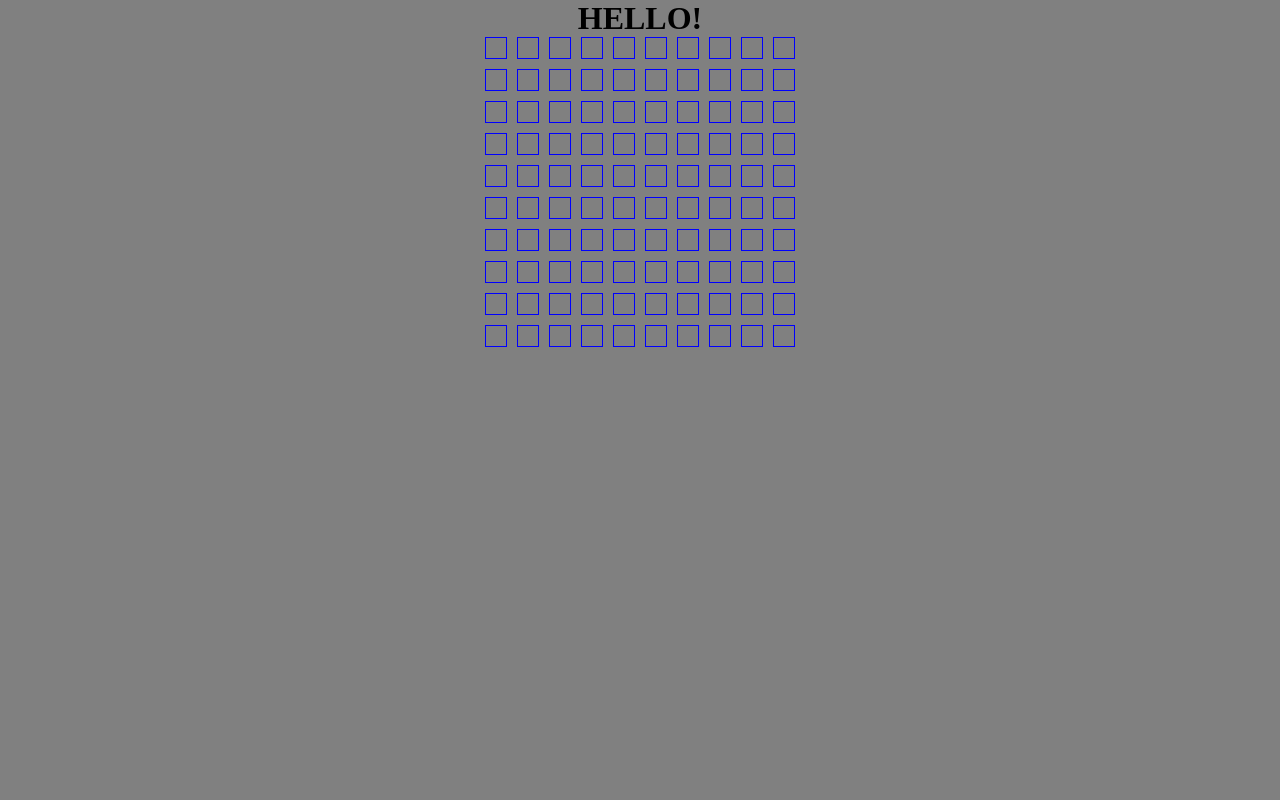
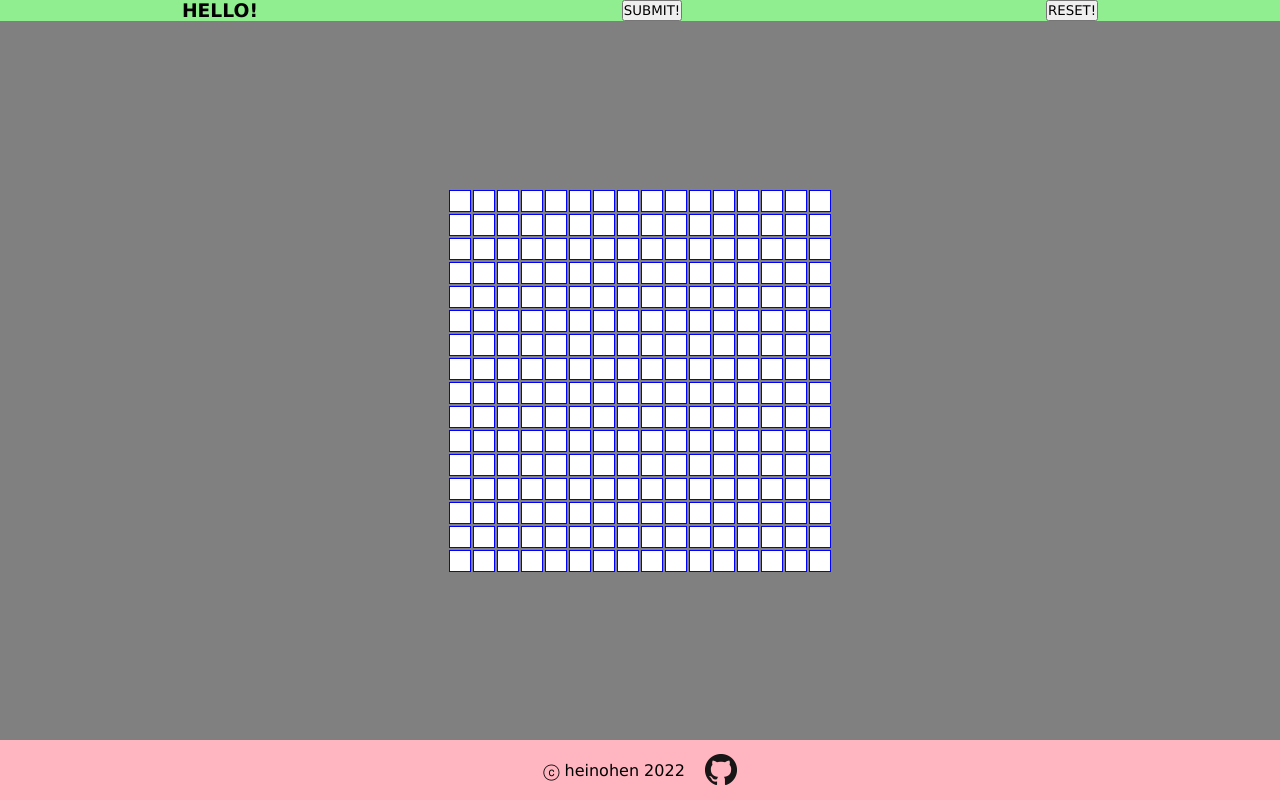
Before and after one commit to heinohen/etch-a-sketch, a plain HTML site: page index.html in a window 1280 px wide. Drawn offline with Linux system fonts and the light colour scheme.

Commit message:
working site, and added github link

```diff
--- a/index.html
+++ b/index.html
@@ -8,8 +8,9 @@
     <link rel ="stylesheet" href ="style.css">
 </head>
 <body>
-    <h1>HELLO!</h1>
+    <div class = "settings" id = 'setup'></div>
     <div class = "grid" id = 'container'></div>
+    <div class = "footer" id = 'footer'></div>
     <script src="javascript.js">
     </script>
 </body>
--- a/javascript.js
+++ b/javascript.js
@@ -1,21 +1,74 @@
+
+// create page structure
+const setup = document.querySelector("#setup");
 const container = document.querySelector("#container");
+const footer = document.querySelector('#footer');
 
 
+// setup
+const headText = document.createElement('h3');
+headText.innerHTML = "HELLO!";
+setup.appendChild(headText);
 
+// submit button
+const submitButton = document.createElement('button');
+submitButton.setAttribute('id', 'submit');
+submitButton.innerHTML = "SUBMIT!";
+setup.appendChild(submitButton);
 
-for (let i = 0; i < 10; i++) {
+// reset button
+const resetButton = document.createElement('button');
+resetButton.setAttribute('id', 'reset');
+resetButton.innerHTML = "RESET!";
+resetButton.addEventListener('click', resetGrid);
+setup.appendChild(resetButton);
+
+// create grid
+let size = 16; // default size!
+
+for (let i = 0; i < size; i++) {
     console.log('creating rows...', i);
     const rowContainer = document.createElement('div');
     rowContainer.setAttribute('class', 'row');
     container.appendChild(rowContainer)
 
-    for (let j = 0; j < 10; j++) {
+    for (let j = 0; j < size; j++) {
         console.log('creating cols...', j);
 
 
         const div = document.createElement('div');
         div.setAttribute('id', 'theDiv');
+        div.addEventListener("mouseenter", function(e) {
+            e.target.style.background = "blue";
+        });
         rowContainer.appendChild(div);
     }
 
 }
+
+//reset grid
+function resetGrid() {
+    const squares = document.querySelectorAll('#theDiv');
+    squares.forEach((square) => {
+        square.style.background = "white";
+    });
+
+}
+
+
+
+
+// footer
+
+const footerLegal = document.createElement('p');
+footerLegal.innerHTML = "ⓒ heinohen 2022"
+footer.appendChild(footerLegal);
+const footerGitlin = document.createElement('img');
+footerGitlin.setAttribute('id', 'gitLink');
+footerGitlin.src = "./images/GitHub-Mark-32px.png";
+
+
+footer.appendChild(footerGitlin);
+document.getElementById('gitLink').onclick = function () {
+    window.location = "https://github.com/heinohen";
+}
--- a/style.css
+++ b/style.css
@@ -1,35 +1,51 @@
 * {
     margin: 0;
     padding: 0;
+    font-family: Verdana, Geneva, Tahoma, sans-serif;
 }
 
 body {
+    height: 100vh;
     background-color: gray;
     display: flex;
-    align-items: center;
     flex-direction: column;
+    justify-content: space-between;
+}
+
+.settings {
+    background-color: lightgreen;
+    display: flex;
+    flex-direction: row;
     justify-content: space-around;
 }
 
-
 .grid {
-    gap: 10px;
+    gap: 2px;
     display: flex;
     flex-direction: column;
-
+    align-items: center;
+    justify-content: center;
 }
 
-
 .row {
-    gap: 10px;
+    gap: 2px;
     display: flex;
     flex-direction: row;
 }
 
-
+.footer {
+    display: flex;
+    flex-direction: row;
+    align-items: center;
+    justify-content: center;
+    gap: 20px;
+    height: 60px;
+    background-color: lightpink;
+}
 
 #theDiv {
     gap: 20px;
+    background-color: white;
     border: 1px;
     border-color: blue;
     border-style: solid;
```
Also changed, not shown: images/GitHub-Mark-32px.png (added).
